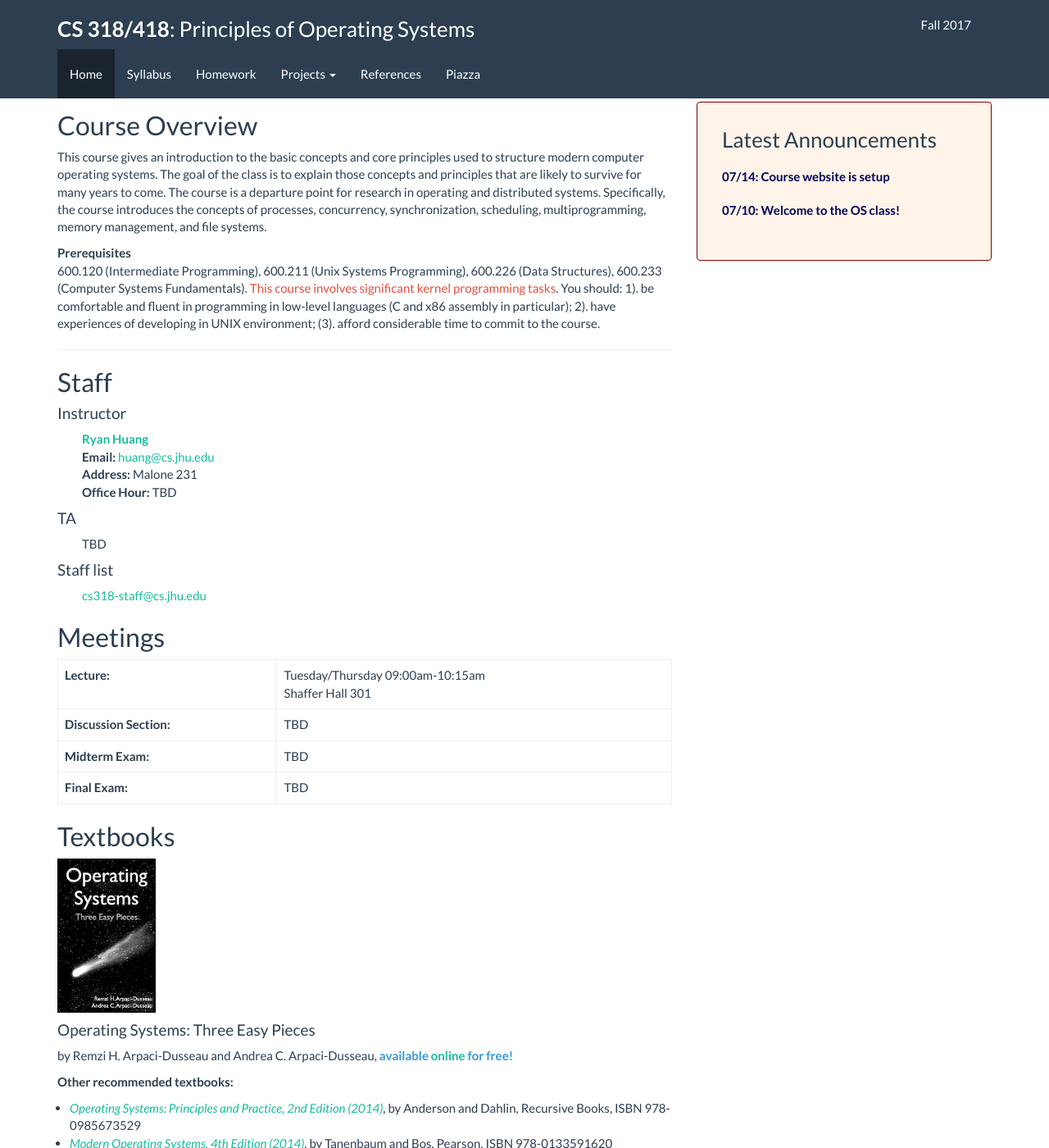
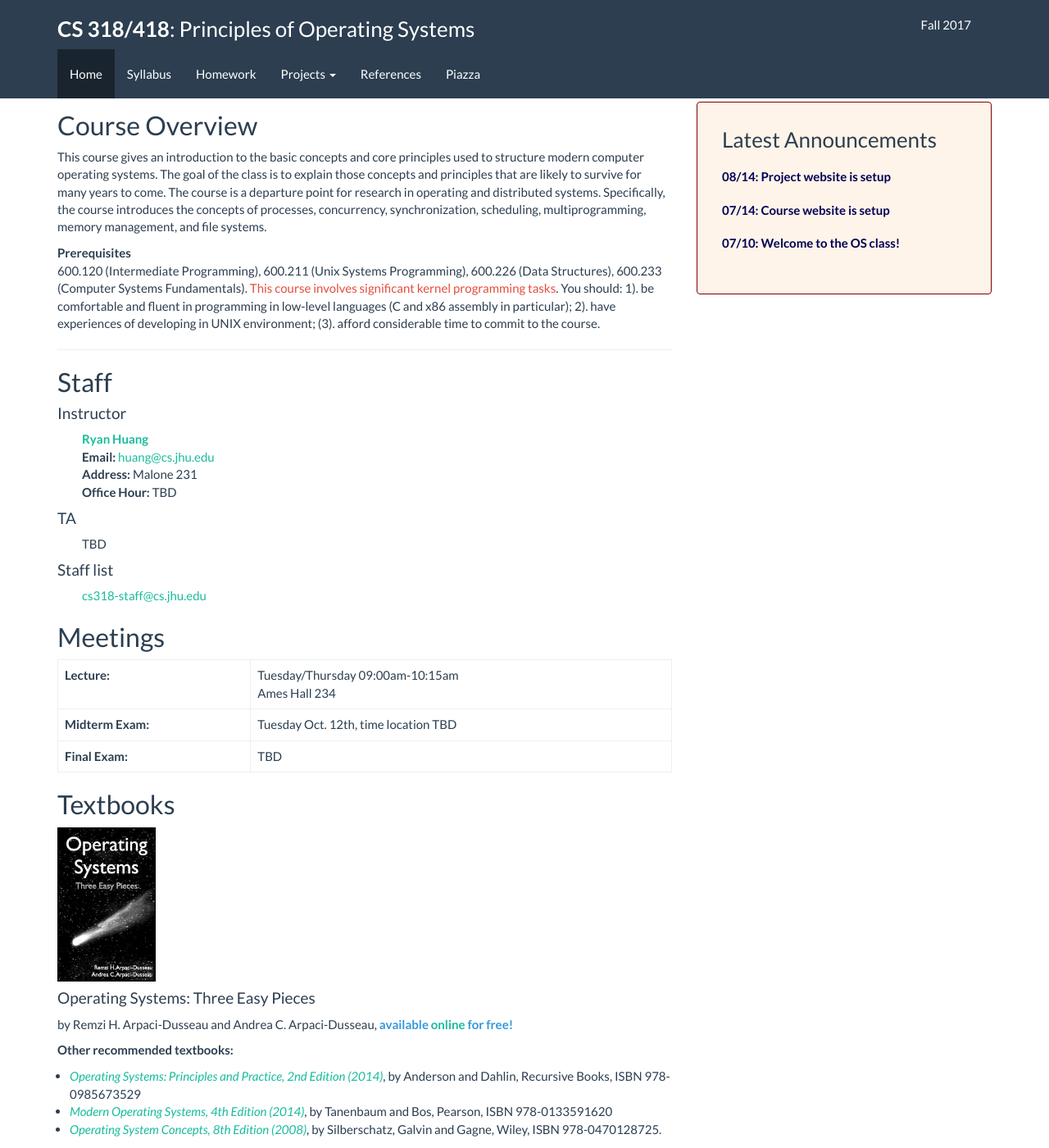
Before and after one commit to flyshark/jhu-cs318.github.io, a Jekyll site: the page built from index.md, in a window 1280 px wide and 1400 px high. Shown: the whole window at 82% size. Built offline with Jekyll 4.4.1, drawn with Linux system fonts in a browser that asks for light colours; our own code applies the rules of GitHub Pages for plain Markdown files.

Commit message:
update news

```diff
--- a/_includes/news.html
+++ b/_includes/news.html
@@ -1,6 +1,8 @@
 <div class="news">
   <h3>Latest Announcements</h3>
   <dl>
+  	<dt>08/14: Project website is setup</a></dt>
+  	<dd></dd>
   	<dt>07/14: Course website is setup</a></dt>
   	<dd></dd>
   	<dt>07/10: Welcome to the OS class!</dt>
--- a/index.md
+++ b/index.md
@@ -32,9 +32,8 @@
 
 ## Meetings
 
-| **Lecture:**               | Tuesday/Thursday 09:00am-10:15am <br> Shaffer Hall 301 |
-| **Discussion Section:**    | TBD                                                    |
-| **Midterm Exam:**          | TBD                                                    |
+| **Lecture:**               | Tuesday/Thursday 09:00am-10:15am <br> Ames Hall 234    |
+| **Midterm Exam:**          | Tuesday Oct. 12th, time location TBD                   |
 | **Final Exam:**            | TBD                                                    |
 {: .table .table-bordered .table-hover}
 
```
